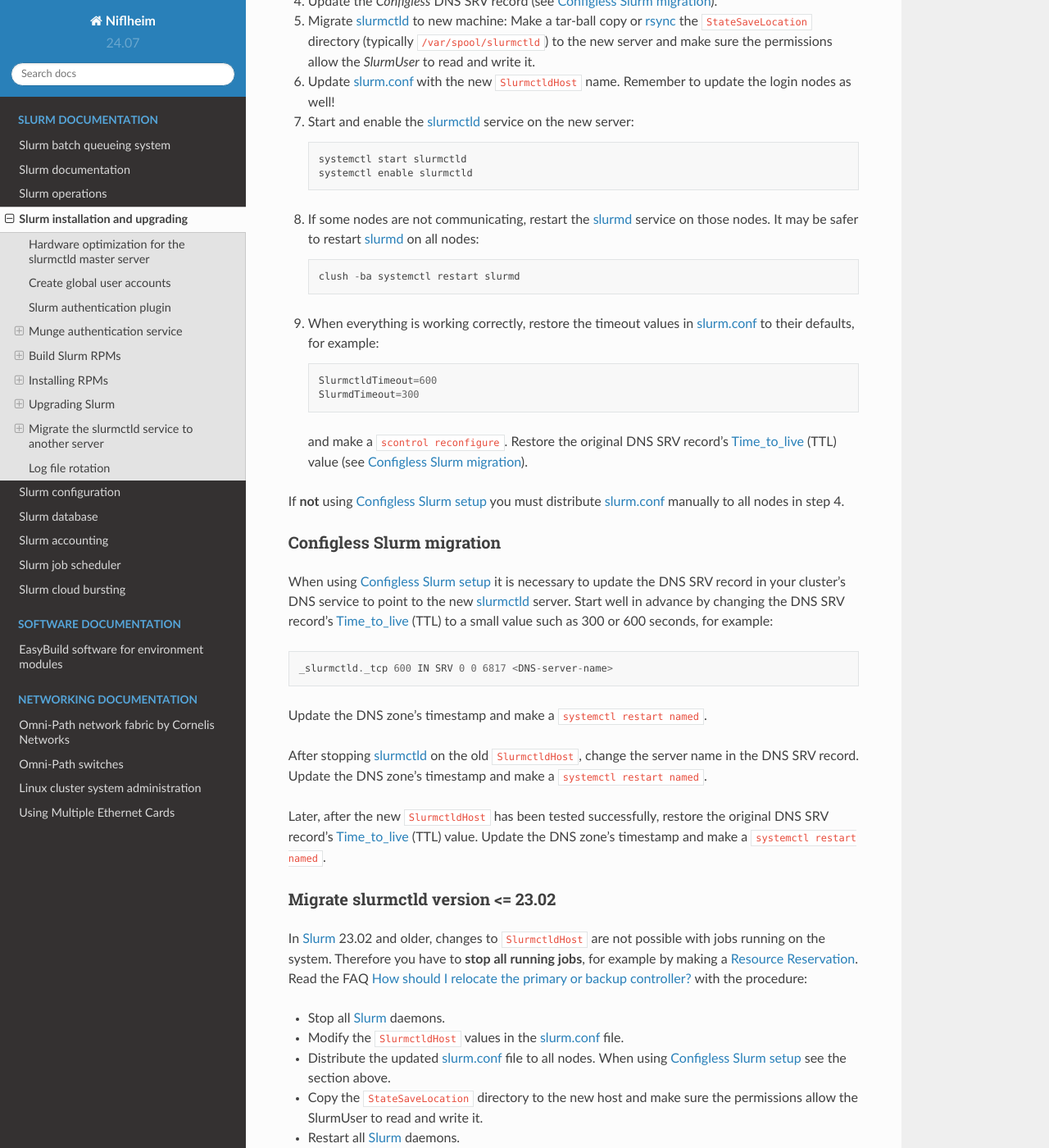
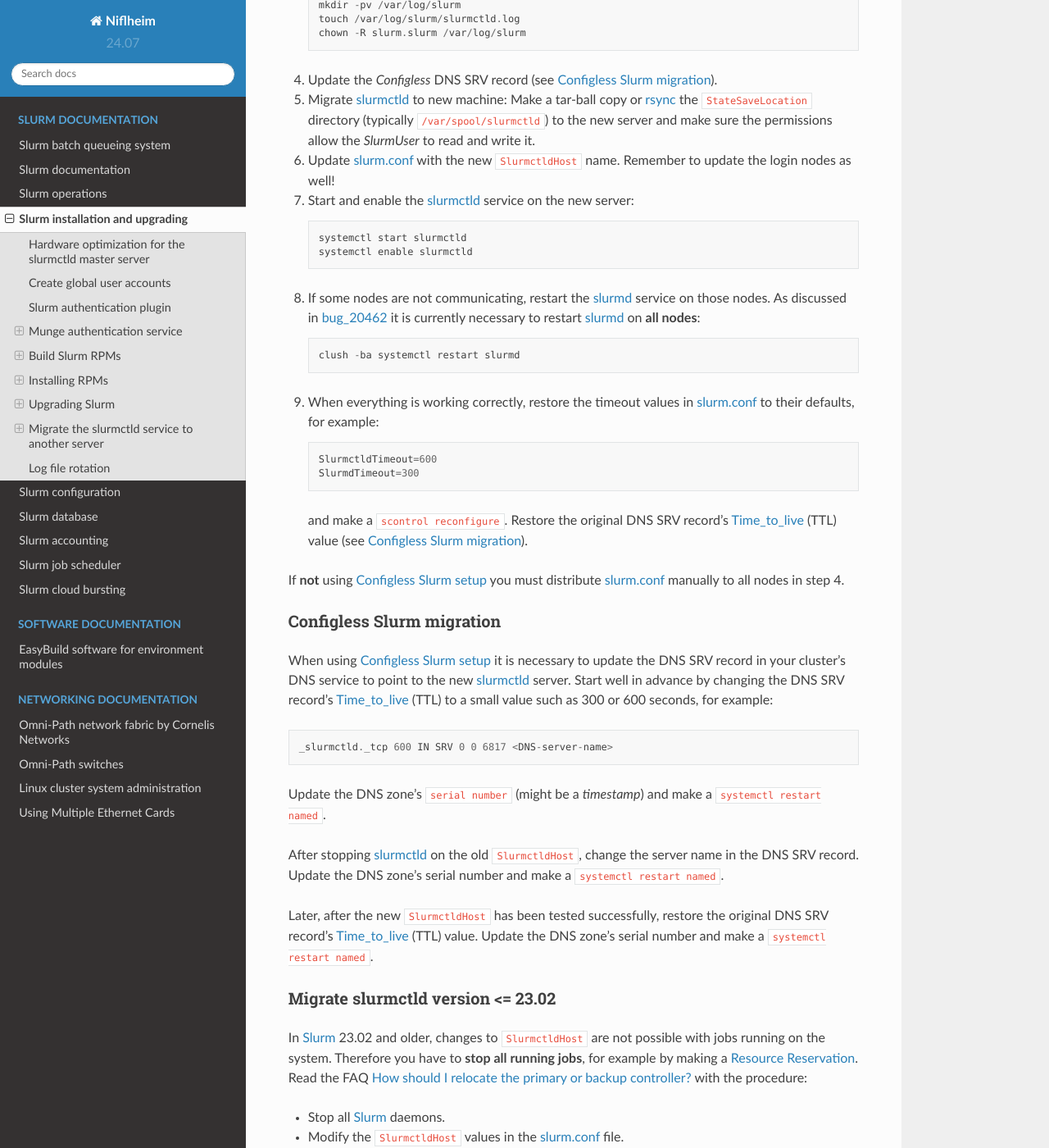
Before and after one commit to OleHolmNielsen/Niflheim_system, a Sphinx documentation site: the page built from docs/Slurm_installation.rst, in a window 1280 px wide and 1400 px high, scrolled down 21067 px. Shown: the whole window at 82% size. Built offline with Sphinx 7.4.7 and the Read the Docs theme 2.0.0, drawn with Linux system fonts in a browser that asks for light colours; some of the changed text lies outside the part shown.

Commit message:
Restart slurmd's due to bug_20462

```diff
--- a/docs/Slurm_installation.rst
+++ b/docs/Slurm_installation.rst
@@ -887,6 +887,10 @@
 The migration process for Slurm_ 23.11 and later does not require to stop all running jobs,
 and the details are discussed in bug_20070_ .
 
+**WARNING:** As of Slurm_ 23.11.8 there exists an issue in slurmd_ which causes it to ignore any changes in the DNS SRV record (see :ref:`configless-slurm-migration`),
+therefore slurmd_ has to be restarted at this time.
+The issue is tracked in bug_20462_.
+
 We have successfully performed a slurmctld_ migration following this procedure:
 
 1. Change the timeout values in slurm.conf_ to::
@@ -920,7 +924,7 @@
      systemctl enable slurmctld
 
 8. If some nodes are not communicating, restart the slurmd_ service on those nodes.
-   It may be safer to restart slurmd_ on all nodes::
+   As discussed in bug_20462_ it is currently necessary to restart slurmd_ on **all nodes**::
 
      clush -ba systemctl restart slurmd
 
@@ -936,6 +940,7 @@
 
 .. _slurmstepd: https://slurm.schedmd.com/slurmstepd.html
 .. _bug_20070: https://support.schedmd.com/show_bug.cgi?id=20070
+.. _bug_20462: https://support.schedmd.com/show_bug.cgi?id=20462
 .. _rsync: https://en.wikipedia.org/wiki/Rsync
 
 .. _configless-slurm-migration:
@@ -948,14 +953,14 @@
 
   _slurmctld._tcp 600 IN SRV 0 0 6817 <DNS-server-name>
 
-Update the DNS zone's timestamp and make a ``systemctl restart named``.
+Update the DNS zone's ``serial number`` (might be a *timestamp*) and make a ``systemctl restart named``.
 
 After stopping slurmctld_ on the old ``SlurmctldHost``,
 change the server name in the DNS SRV record.
-Update the DNS zone's timestamp and make a ``systemctl restart named``.
+Update the DNS zone's serial number and make a ``systemctl restart named``.
 
 Later, after the new ``SlurmctldHost`` has been tested successfully, restore the original DNS SRV record's Time_to_live_ (TTL) value.
-Update the DNS zone's timestamp and make a ``systemctl restart named``.
+Update the DNS zone's serial number and make a ``systemctl restart named``.
 
 .. _Time_to_live: https://en.wikipedia.org/wiki/Time_to_live
 
```
